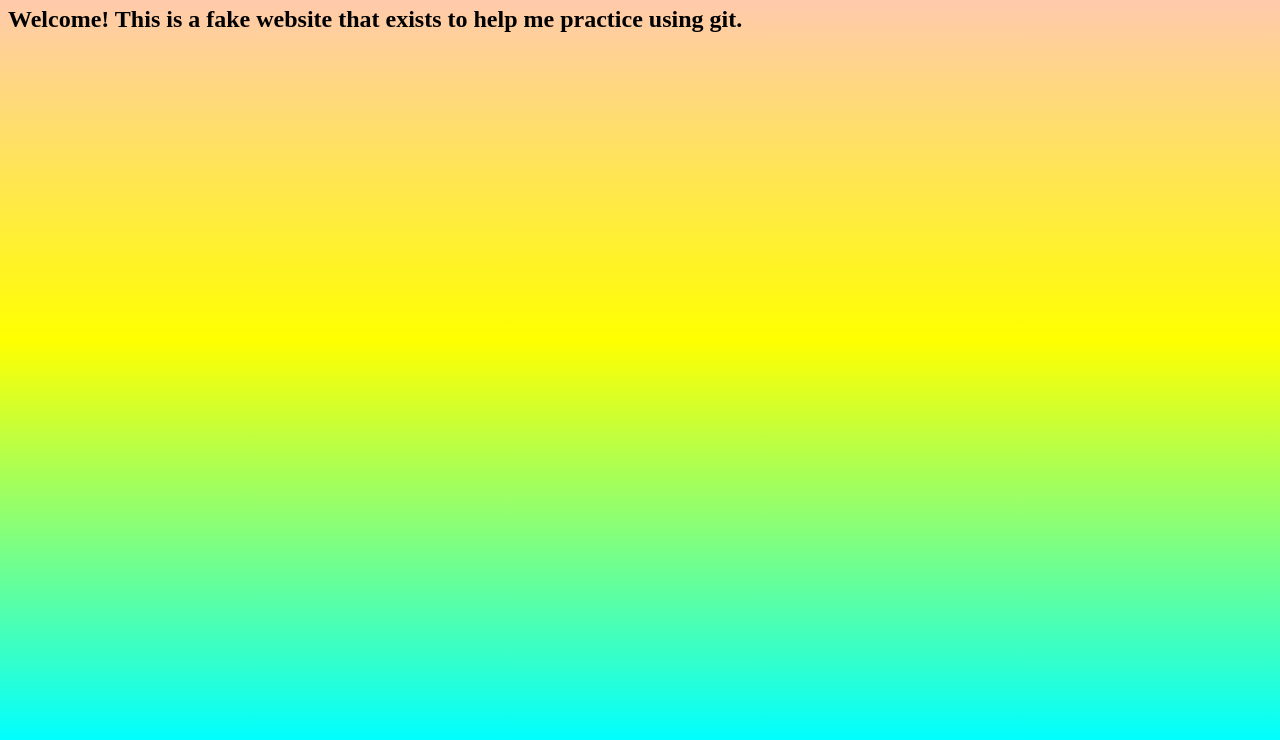
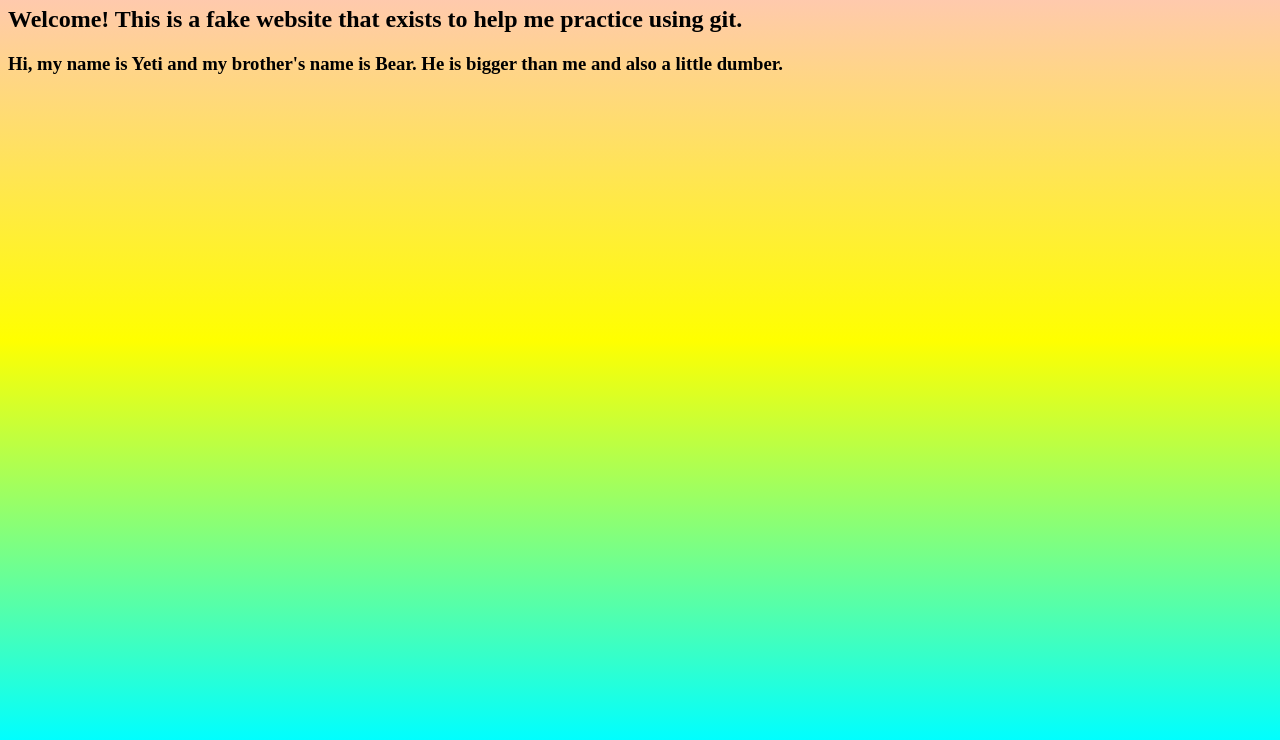
Before and after one commit to kathleenjbernard/practice-cats, a plain HTML site: page index.html in a window 1280 px wide. Shown: the part 60-800 px from the top of the page. Drawn offline with Linux system fonts and the light colour scheme.

Commit message:
Initial commit

```diff
--- a/index.html
+++ b/index.html
@@ -5,5 +5,6 @@
     <body>
         <h1>Bear and Yeti's Blog</h1>
         <h2>Welcome! This is a fake website that exists to help me practice using git.</h2>
+        <h3>Hi, my name is Yeti and my brother's name is Bear. He is bigger than me and also a little dumber.</h3>
     </body>
 </html>
```
